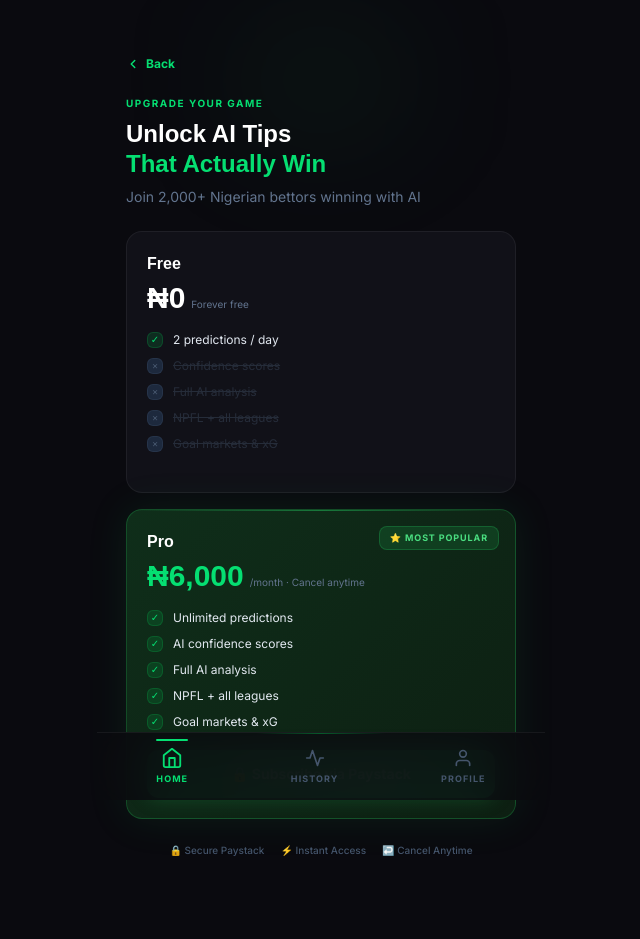
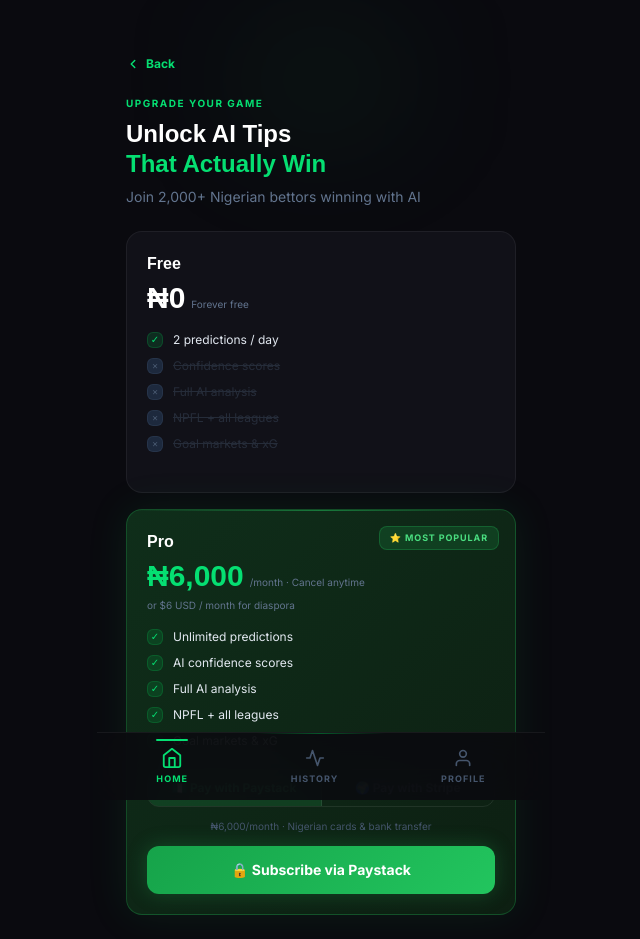
Before and after one commit to samuelechi/naija-bet-ai, a Next.js app: page /subscribe in a window 1280 px wide. Shown: the top 939 px of the page, without its empty margins (319-959 px from the left). Built offline with nearby package versions, Linux system fonts and the light colour scheme; no server answers; a web font is replaced by a local one.

Commit message:
add stripe callback page

```diff
--- a/app/subscribe/page.tsx
+++ b/app/subscribe/page.tsx
@@ -36,9 +36,6 @@ const PLANS = [
     },
 ]
 
-const TRUST_BADGES = ['🔒 Secure Paystack', '⚡ Instant Access', '↩️ Cancel Anytime']
-
-// Detect if running inside Capacitor Android app
 function isNativeApp(): boolean {
     if (typeof window === 'undefined') return false
     return !!(window as any).Capacitor?.isNative
@@ -50,21 +47,15 @@ export default function SubscribePage() {
     const [error, setError] = useState<string | null>(null)
     const [showAndroidPopup, setShowAndroidPopup] = useState(false)
     const [isAndroid, setIsAndroid] = useState(false)
+    const [paymentMethod, setPaymentMethod] = useState<'paystack' | 'stripe'>('paystack')
 
     useEffect(() => {
         setIsAndroid(isNativeApp())
     }, [])
 
-    async function handleSubscribe(plan: string) {
-        if (plan === 'free') return
-
-        // Show popup if on Android app
-        if (isAndroid) {
-            setShowAndroidPopup(true)
-            return
-        }
-
-        setLoading(plan)
+    async function handlePaystack() {
+        if (isAndroid) { setShowAndroidPopup(true); return }
+        setLoading('paystack')
         setError(null)
         try {
             const { data: { user } } = await supabase.auth.getUser()
@@ -87,6 +78,30 @@ export default function SubscribePage() {
         }
     }
 
+    async function handleStripe() {
+        setLoading('stripe')
+        setError(null)
+        try {
+            const { data: { user } } = await supabase.auth.getUser()
+            if (!user) { router.push('/login'); return }
+            const res = await fetch('/api/stripe/initialize', {
+                method: 'POST',
+                headers: { 'Content-Type': 'application/json' },
+                body: JSON.stringify({ email: user.email, userId: user.id }),
+            })
+            const result = await res.json()
+            if (!res.ok || !result.url) {
+                setError(result.error || 'Failed to initialize payment. Try again.')
+                setLoading(null)
+                return
+            }
+            window.location.href = result.url
+        } catch {
+            setError('Something went wrong. Please try again.')
+            setLoading(null)
+        }
+    }
+
     function openWebsite() {
         window.open('https://naijabetai.com/subscribe', '_blank')
         setShowAndroidPopup(false)
@@ -95,7 +110,7 @@ export default function SubscribePage() {
     return (
         <main className="min-h-screen flex flex-col pb-24" style={{ background: '#0A0A0F' }}>
 
-            {/* ── Android Popup ── */}
+            {/* Android Popup */}
             {showAndroidPopup && (
                 <div className="fixed inset-0 z-50 flex items-end justify-center px-4 pb-8"
                     style={{ background: 'rgba(0,0,0,0.7)', backdropFilter: 'blur(4px)' }}
@@ -110,11 +125,8 @@ export default function SubscribePage() {
                         }}
                         onClick={e => e.stopPropagation()}
                     >
-                        {/* Top accent line */}
                         <div className="absolute top-0 left-0 right-0 h-px rounded-t-3xl"
                             style={{ background: 'linear-gradient(90deg, transparent, rgba(34,197,94,0.5), transparent)' }} />
-
-                        {/* Icon */}
                         <div className="w-14 h-14 rounded-2xl flex items-center justify-center text-2xl mx-auto mb-4"
                             style={{
                                 background: 'linear-gradient(135deg, #166534, #15803d)',
@@ -123,22 +135,17 @@ export default function SubscribePage() {
                             }}>
                             🌐
                         </div>
-
                         <h3 className="text-white font-black text-lg font-display text-center mb-2">
                             Subscribe on Our Website
                         </h3>
                         <p className="text-slate-400 text-sm text-center mb-6 leading-relaxed">
-                            To complete your subscription, visit our website and pay securely via Paystack. Your Pro access activates instantly after payment.
+                            To complete your subscription, visit our website and pay securely. Your Pro access activates instantly after payment.
                         </p>
-
-                        {/* Website URL pill */}
                         <div className="flex items-center justify-center gap-2 px-4 py-2.5 rounded-xl mb-6"
                             style={{ background: 'rgba(34,197,94,0.08)', border: '1px solid rgba(34,197,94,0.15)' }}>
                             <span className="text-green-400 text-xs">🔗</span>
                             <span className="text-green-400 text-xs font-black">naijabetai.com/subscribe</span>
                         </div>
-
-                        {/* Buttons */}
                         <button
                             onClick={openWebsite}
                             className="w-full py-4 rounded-2xl text-sm font-black text-white mb-3 transition-all active:scale-95"
@@ -163,7 +170,6 @@ export default function SubscribePage() {
             <div className="relative pt-14 pb-6 px-5 overflow-hidden">
                 <div className="absolute top-0 left-1/2 -translate-x-1/2 w-64 h-40 rounded-full blur-3xl pointer-events-none"
                     style={{ background: 'radial-gradient(ellipse, rgba(22,163,74,0.15) 0%, transparent 70%)' }} />
-
                 <button
                     onClick={() => router.back()}
                     className="flex items-center gap-1.5 text-green-400 text-xs font-bold mb-6 relative"
@@ -173,7 +179,6 @@ export default function SubscribePage() {
                     </svg>
                     Back
                 </button>
-
                 <div className="relative">
                     <p className="text-green-400 text-[10px] font-black uppercase tracking-[0.15em] mb-2">Upgrade Your Game</p>
                     <h1 className="text-white text-2xl font-black leading-tight mb-2 font-display">
@@ -186,7 +191,6 @@ export default function SubscribePage() {
                 </div>
             </div>
 
-            {/* Content */}
             <div className="flex-1 px-5 space-y-4">
 
                 {error && (
@@ -196,7 +200,6 @@ export default function SubscribePage() {
                     </div>
                 )}
 
-                {/* Android banner */}
                 {isAndroid && (
                     <div className="rounded-2xl px-4 py-3 flex items-center gap-3"
                         style={{ background: 'rgba(34,197,94,0.06)', border: '1px solid rgba(34,197,94,0.15)' }}>
@@ -240,6 +243,9 @@ export default function SubscribePage() {
                                 </span>
                                 <span className="text-slate-500 text-[10px]">{plan.period}</span>
                             </div>
+                            {plan.featured && (
+                                <p className="text-slate-500 text-[10px] mt-1">or $6 USD / month for diaspora</p>
+                            )}
                         </div>
 
                         <div className="space-y-2.5 mb-5">
@@ -257,31 +263,79 @@ export default function SubscribePage() {
                         </div>
 
                         {plan.id !== 'free' && (
+                            <div className="space-y-3">
+                                {/* Payment method toggle */}
+                                <div className="flex rounded-xl overflow-hidden"
+                                    style={{ border: '1px solid rgba(255,255,255,0.08)' }}>
                                     <button
-                                onClick={() => handleSubscribe(plan.id)}
+                                        onClick={() => setPaymentMethod('paystack')}
+                                        className="flex-1 py-2.5 text-xs font-black transition-all"
+                                        style={{
+                                            background: paymentMethod === 'paystack' ? 'rgba(34,197,94,0.15)' : 'transparent',
+                                            color: paymentMethod === 'paystack' ? '#4ade80' : '#64748b',
+                                            borderRight: '1px solid rgba(255,255,255,0.08)',
+                                        }}
+                                    >
+                                        🇳🇬 Pay with Paystack
+                                    </button>
+                                    <button
+                                        onClick={() => setPaymentMethod('stripe')}
+                                        className="flex-1 py-2.5 text-xs font-black transition-all"
+                                        style={{
+                                            background: paymentMethod === 'stripe' ? 'rgba(99,102,241,0.15)' : 'transparent',
+                                            color: paymentMethod === 'stripe' ? '#818cf8' : '#64748b',
+                                        }}
+                                    >
+                                        🌍 Pay with Stripe
+                                    </button>
+                                </div>
+
+                                {/* Payment info */}
+                                <p className="text-center text-[10px] text-slate-600">
+                                    {paymentMethod === 'paystack'
+                                        ? '₦6,000/month · Nigerian cards & bank transfer'
+                                        : '$6 USD/month · International cards'}
+                                </p>
+
+                                {/* Pay button */}
+                                <button
+                                    onClick={paymentMethod === 'paystack' ? handlePaystack : handleStripe}
                                     disabled={loading !== null}
                                     className="w-full py-3.5 rounded-xl text-sm font-black transition-all active:scale-95 text-white disabled:opacity-60"
                                     style={{
-                                    background: 'linear-gradient(135deg, #16a34a, #22c55e)',
-                                    boxShadow: loading ? 'none' : '0 0 20px rgba(34,197,94,0.25)',
+                                        background: paymentMethod === 'paystack'
+                                            ? 'linear-gradient(135deg, #16a34a, #22c55e)'
+                                            : 'linear-gradient(135deg, #4f46e5, #6366f1)',
+                                        boxShadow: loading ? 'none' : paymentMethod === 'paystack'
+                                            ? '0 0 20px rgba(34,197,94,0.25)'
+                                            : '0 0 20px rgba(99,102,241,0.25)',
                                     }}
                                 >
-                                {loading === plan.id ? (
+                                    {loading === 'paystack' ? (
                                         <span className="flex items-center justify-center gap-2">
                                             <span className="w-4 h-4 border-2 border-white/30 border-t-white rounded-full animate-spin" />
                                             Redirecting to Paystack...
                                         </span>
-                                ) : isAndroid ? '🌐 Subscribe via Website' : '🔒 Subscribe via Paystack'}
+                                    ) : loading === 'stripe' ? (
+                                        <span className="flex items-center justify-center gap-2">
+                                            <span className="w-4 h-4 border-2 border-white/30 border-t-white rounded-full animate-spin" />
+                                            Redirecting to Stripe...
+                                        </span>
+                                    ) : paymentMethod === 'paystack'
+                                        ? isAndroid ? '🌐 Subscribe via Website' : '🔒 Subscribe via Paystack'
+                                        : '🌍 Subscribe via Stripe'
+                                    }
                                 </button>
+                            </div>
                         )}
                     </div>
                 ))}
 
                 {/* Trust badges */}
                 <div className="flex justify-center gap-4 py-2">
-                    {TRUST_BADGES.map(b => (
-                        <span key={b} className="text-[10px] text-slate-600 font-medium">{b}</span>
-                    ))}
+                    <span className="text-[10px] text-slate-600 font-medium">🔒 Secure Payment</span>
+                    <span className="text-[10px] text-slate-600 font-medium">⚡ Instant Access</span>
+                    <span className="text-[10px] text-slate-600 font-medium">↩️ Cancel Anytime</span>
                 </div>
             </div>
 
```
Lines whose indentation alone changed are shown as unchanged.
